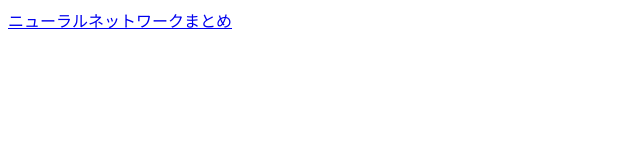
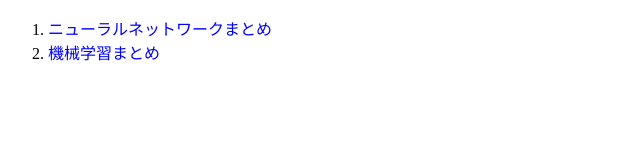
Before and after one commit to DaichiYano610/daichiyano610.github.io, a plain HTML site: page index.html in a window 1280 px wide. Shown: the whole page, without its empty margins (0-640 px from the left). Drawn offline with Linux system fonts and the light colour scheme.

Commit message:
機械学習まとめ追加途中経過

```diff
--- /dev/null
+++ b/MLsummary/index.css
@@ -0,0 +1,27 @@
+html{
+    background-color: rgba(215, 250, 239, 0.976);
+}
+
+body{
+    margin: 2%;
+    padding: 5%;
+    background-color: white;
+    border-radius: 10px;
+}
+
+a{
+    text-decoration: none;
+    color: blue;
+}
+
+a:hover{
+    text-decoration: underline;
+}
+
+.mokuji{
+    border: 1px;
+    border-style: dashed;
+    border-radius: 5px;
+    padding-left: 2%;
+    padding-right: 2%;
+}
--- /dev/null
+++ b/index.css
@@ -0,0 +1,8 @@
+a{
+    text-decoration: none;
+    color: blue;
+}
+
+a:hover{
+    text-decoration: underline;
+}
--- a/index.html
+++ b/index.html
@@ -2,11 +2,13 @@
 <html lang="ja">
   <head>
     <meta charset="UTF-8" />
-    <meta http-equiv="X-UA-Compatible" content="IE=edge" />
-    <meta name="viewport" content="width=device-width, initial-scale=1.0" />
+    <link rel="stylesheet" href="index.css">
     <title>個人用サイト</title>
   </head>
   <body>
-    <a href="NNsummary/index.html">ニューラルネットワークまとめ</a>
+    <ol>
+      <li><a href="NNsummary/index.html">ニューラルネットワークまとめ</a></li>
+      <li><a href="MLsummary/index.html">機械学習まとめ</a></li>
+    </ol>
   </body>
 </html>
```
Also changed, not shown: MLsummary/index.html (added, +22 -0 lines).
